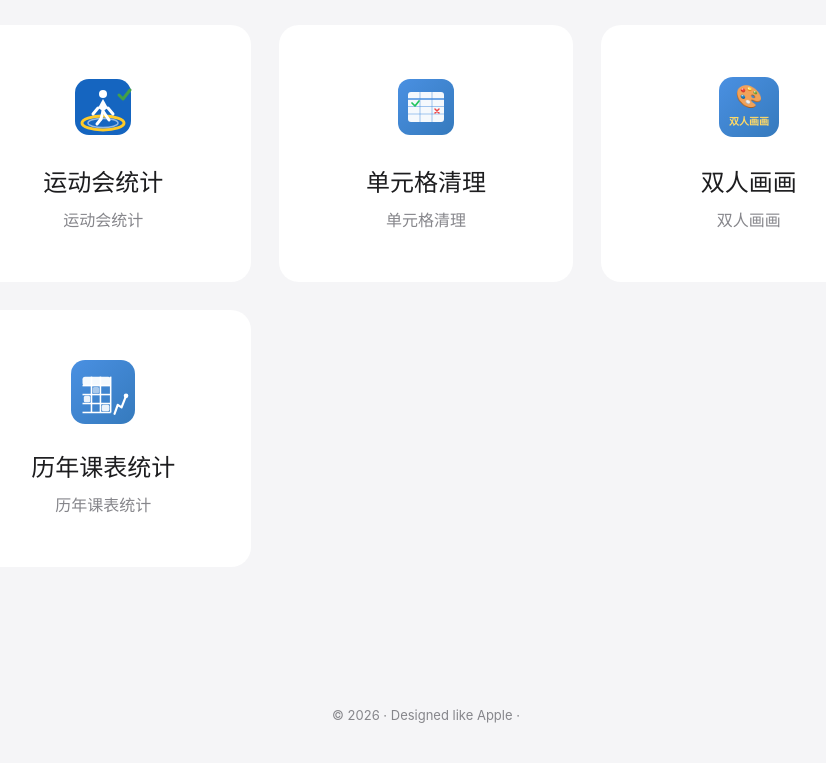
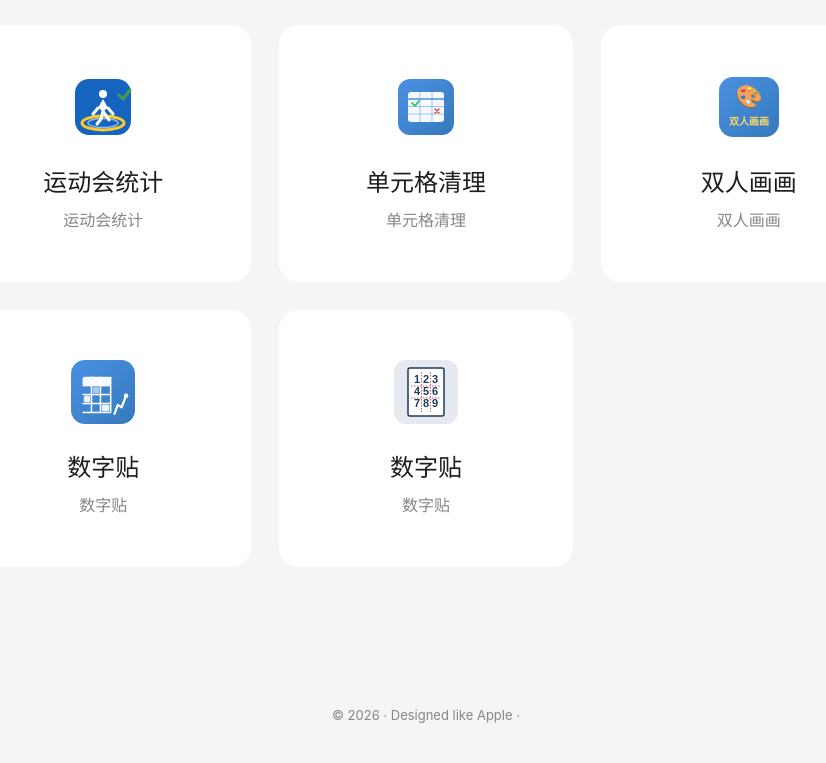
Before and after one commit to tardis923/tardis923.github.io, a plain HTML site: page index.html in a window 1280 px wide. Shown: the part 1531-2294 px from the top of the page, without its empty margins (214-1040 px from the left). Drawn offline with Linux system fonts and the light colour scheme.

Commit message:
Update index.html

```diff
--- a/index.html
+++ b/index.html
@@ -426,10 +426,37 @@
   <circle cx="86" cy="56" r="3.6" fill="#FFFFFF"/>
 </svg>
             </div>
-            <h3>历年课表统计</h3>
-            <p>历年课表统计</p>
+            <h3>数字贴</h3>
+            <p>数字贴</p>
         </a>
-
+<!-- 历年课表统计 -->
+        <a href="https://tardis923.github.io/num-sticker-maker/" target="_blank" class="card">
+            <div class="icon">
+                <svg xmlns="http://www.w3.org/2000/svg" viewBox="0 0 128 128" width="128" height="128">
+  <rect width="128" height="128" rx="24" fill="#e6e9f0"/>
+  <rect x="28" y="16" width="72" height="96" rx="4" fill="#ffffff" stroke="#1e3b5c" stroke-width="3"/>
+  <g fill="#1e3b5c" font-family="Arial, Helvetica, sans-serif" font-weight="bold" text-anchor="middle" dominant-baseline="middle">
+    <text x="46" y="40" font-size="22">1</text>
+    <text x="64" y="40" font-size="22">2</text>
+    <text x="82" y="40" font-size="22">3</text>
+    <text x="46" y="64" font-size="22">4</text>
+    <text x="64" y="64" font-size="22">5</text>
+    <text x="82" y="64" font-size="22">6</text>
+    <text x="46" y="88" font-size="22">7</text>
+    <text x="64" y="88" font-size="22">8</text>
+    <text x="82" y="88" font-size="22">9</text>
+  </g>
+  <g stroke="#b22234" stroke-width="1.5" stroke-dasharray="3 3">
+    <line x1="55" y1="24" x2="55" y2="104"/>
+    <line x1="73" y1="24" x2="73" y2="104"/>
+    <line x1="34" y1="52" x2="94" y2="52"/>
+    <line x1="34" y1="76" x2="94" y2="76"/>
+  </g>
+</svg>
+            </div>
+            <h3>数字贴</h3>
+            <p>数字贴</p>
+        </a>
 
     </div>
 </div>
```
